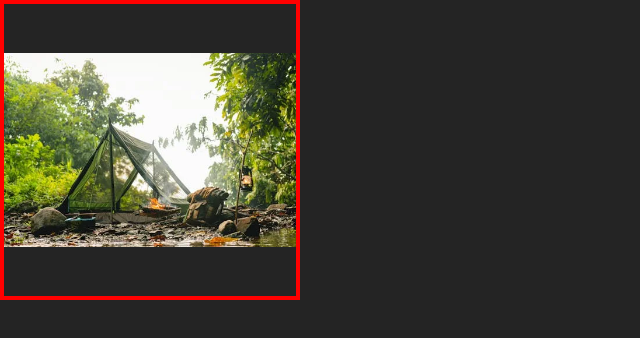
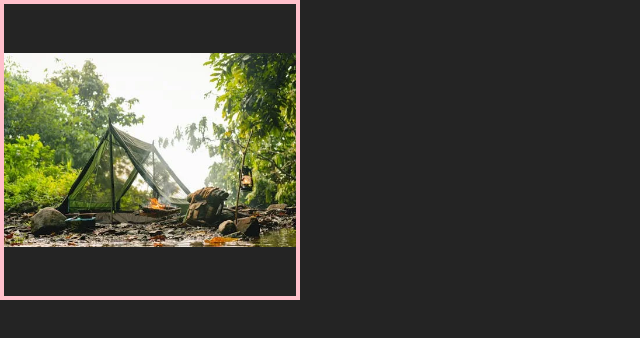
Before and after one commit to Samadhanshelke/Image-pinching, a React (Vite) app: page / in a window 1280 px wide. Shown: the top 338 px of the page, without its empty margins (0-640 px from the left). Built offline with nearby package versions, Linux system fonts and the light colour scheme.

Commit message:
testing 52

```diff
--- a/src/App.jsx
+++ b/src/App.jsx
@@ -1,4 +1,4 @@
-// import "./App.css";
+import "./App.css";
 import img from './pexels-photo-9551192.webp';
 import ZoomableImage from './ZoomableImage'
 const App = () => {
--- a/src/ZoomableImage.jsx
+++ b/src/ZoomableImage.jsx
@@ -64,7 +64,7 @@ const ImagePanner = ({ imageUrl, containerWidth, containerHeight }) => {
         height: containerHeight,
         overflow: 'hidden',
         position: 'relative',
-        border: '4px solid red',
+        border: '4px solid pink',
       }}
       onTouchStart={handleTouchStart}
       onTouchMove={handleTouchMove}
```
